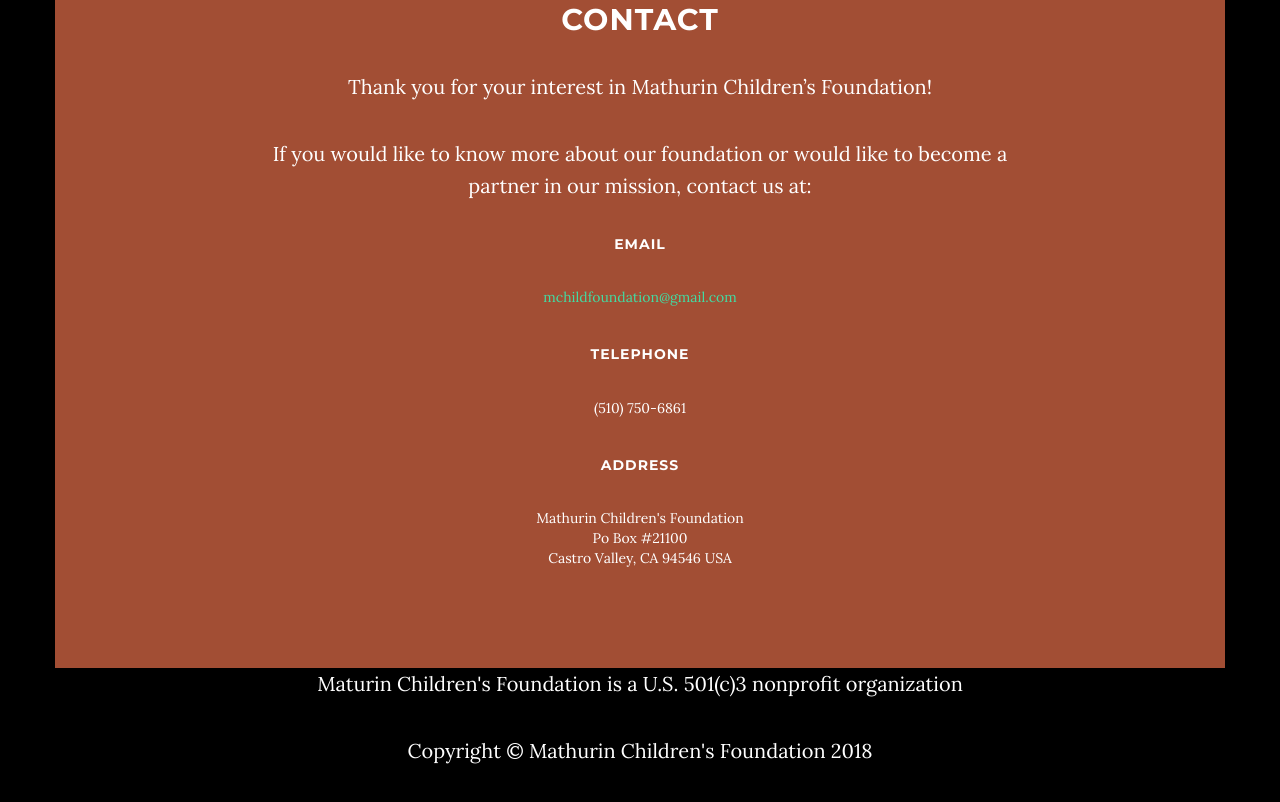
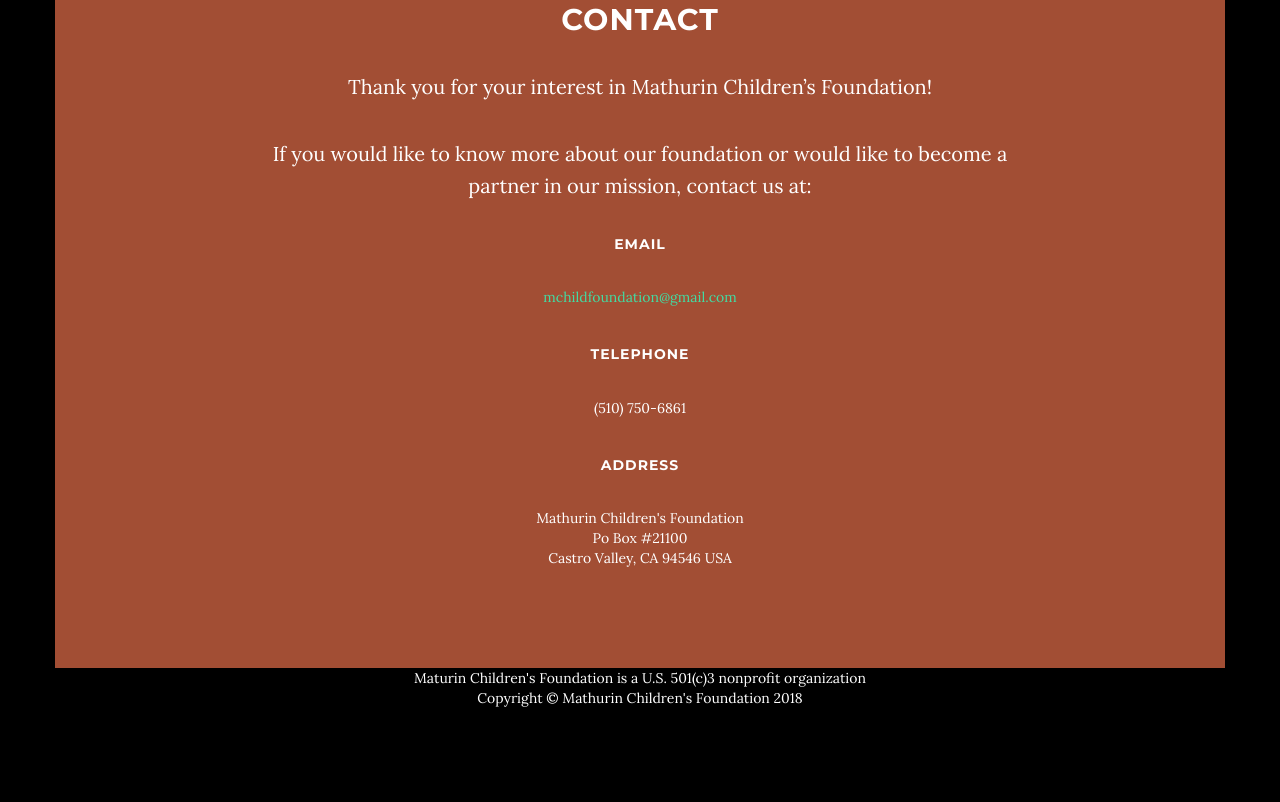
Before and after one commit to wallynd/wallynd.github.io, a website: page index.html in a window 1280 px wide. Shown: the part 7448-8250 px from the top of the page. After the commit the page ends 8156 px from the top, so only its background shows below. Drawn offline with nearby package versions, Linux system fonts and the light colour scheme.

Commit message:
Update index.html

```diff
--- a/index.html
+++ b/index.html
@@ -367,9 +367,8 @@
     <!-- Footer -->
 
         <div class="container text-center">
-	    <p>Maturin Children's Foundation is a U.S. 501(c)3 nonprofit organization</p>
-            <p>Copyright &copy; Mathurin Children's Foundation 2018</p>
-
+	    <div>Maturin Children's Foundation is a U.S. 501(c)3 nonprofit organization</div>
+            <div>Copyright &copy; Mathurin Children's Foundation 2018</div>
         </div>
 
 
```
